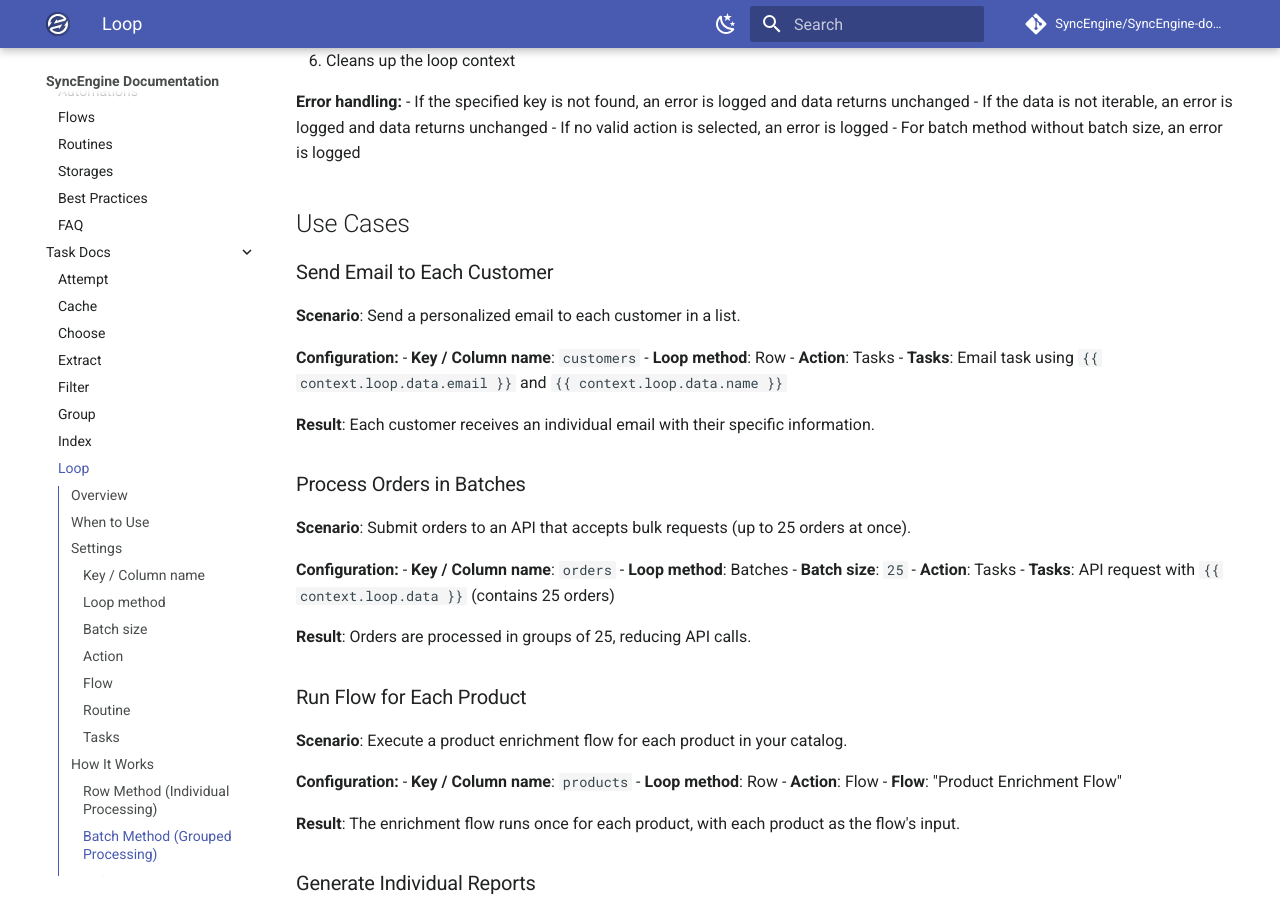
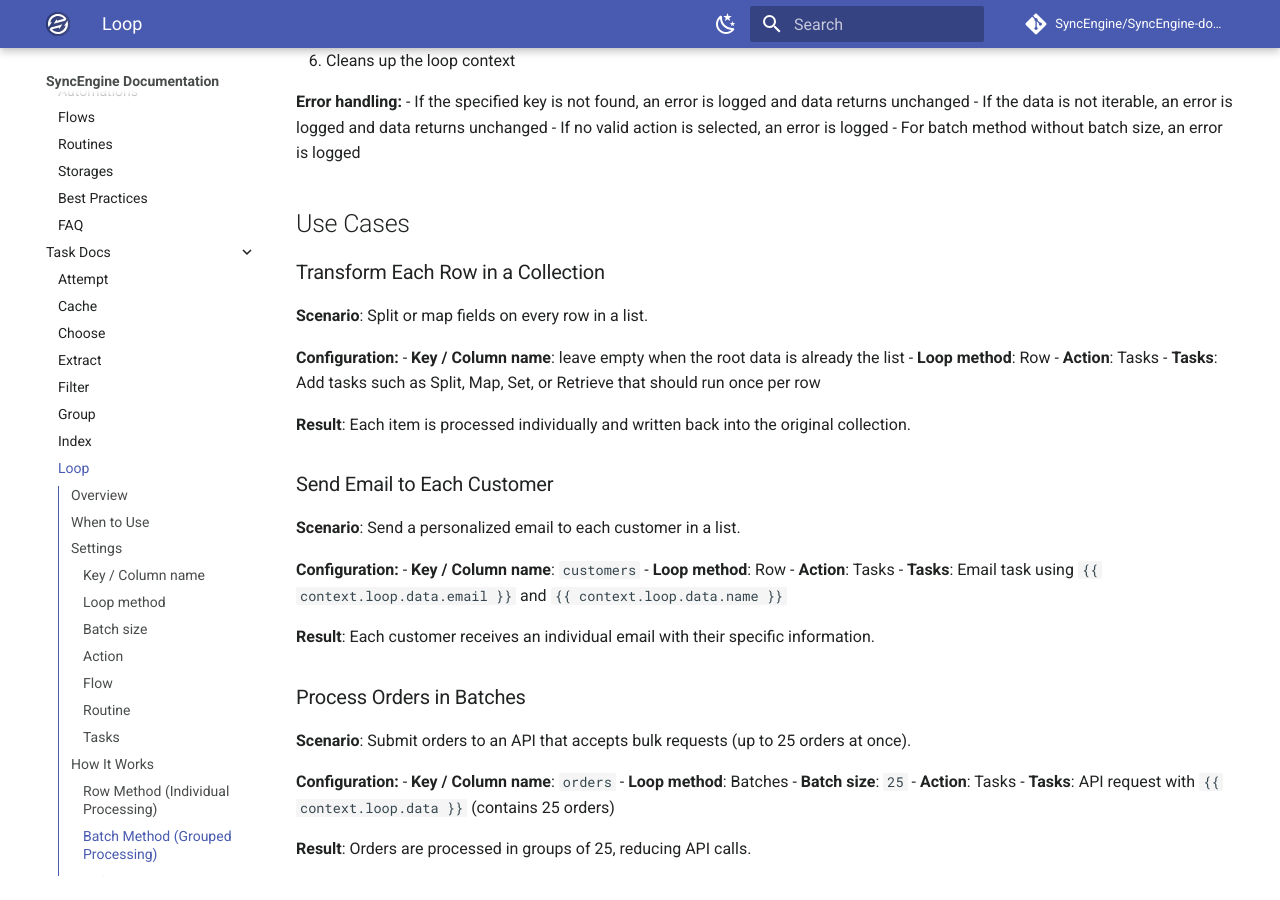
Before and after one commit to SyncEngine/docs, an MkDocs documentation site: the page built from docs/tasks/loop.md, in a window 1280 px wide and 900 px high, scrolled down 3460 px. Built offline with MkDocs 1.6.1 and Material for MkDocs 9.7.7, drawn with Linux system fonts in a browser that asks for light colours; comment, search, counter and statistics services are not loaded.

Commit message:
add some best practises and cases

```diff
--- a/docs/tasks/loop.md
+++ b/docs/tasks/loop.md
@@ -145,6 +145,18 @@ Define the tasks to execute for each item. Build your processing logic inline wi
 - For batch method without batch size, an error is logged
 
 ## Use Cases
+
+### Transform Each Row in a Collection
+
+**Scenario**: Split or map fields on every row in a list.
+
+**Configuration:**
+- **Key / Column name**: leave empty when the root data is already the list
+- **Loop method**: Row
+- **Action**: Tasks
+- **Tasks**: Add tasks such as Split, Map, Set, or Retrieve that should run once per row
+
+**Result**: Each item is processed individually and written back into the original collection.
 
 ### Send Email to Each Customer
 
```
Also changed, not shown: docs/tasks/cache.md (+2 -0 lines), docs/tasks/split.md (+2 -0 lines).
